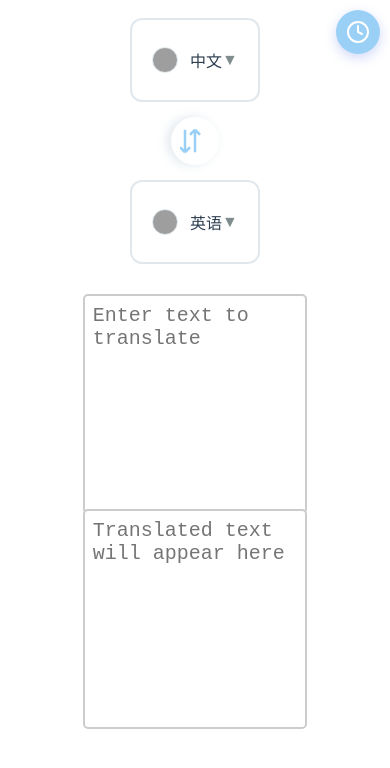
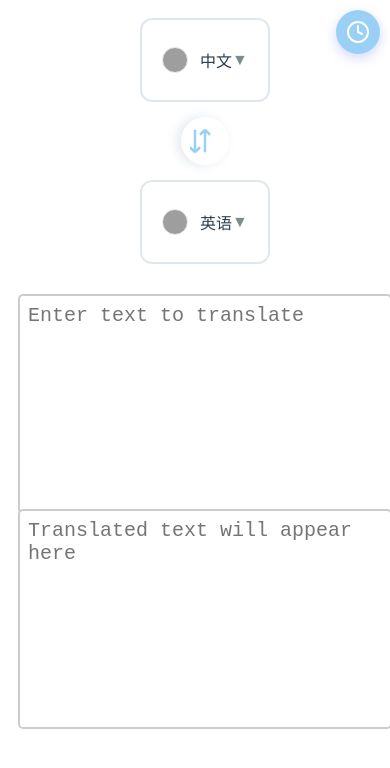
Before and after one commit to wangjoshu/vue-translator, a Vue app: page / in a window 390 px wide. Shown: the top 768 px of the page. Built offline with nearby package versions, Linux system fonts and the light colour scheme; grey boxes are pictures that could not be loaded.

Commit message:
修改屏幕大小

```diff
--- a/src/views/Home.vue
+++ b/src/views/Home.vue
@@ -12,4 +12,11 @@ import TranslationForm from '@/components/TranslationForm.vue';
     margin: 0 auto;
     overflow-x: hidden;
 }
+
+/* 当屏幕宽度小于等于 768px 时（手机屏幕） */
+@media screen and (max-width: 768px) {
+    * {
+        width: 100% !important;
+    }
+}
 </style>
```
